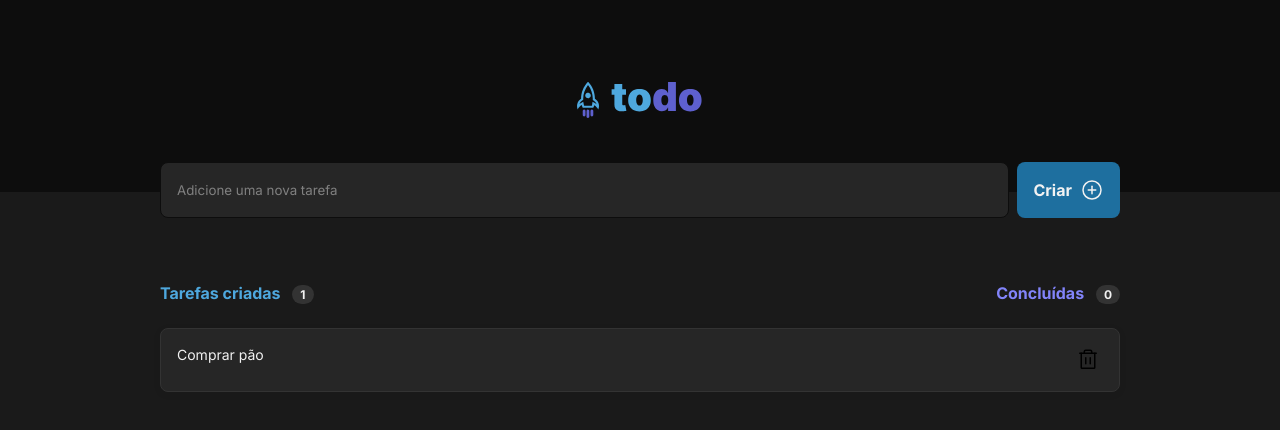
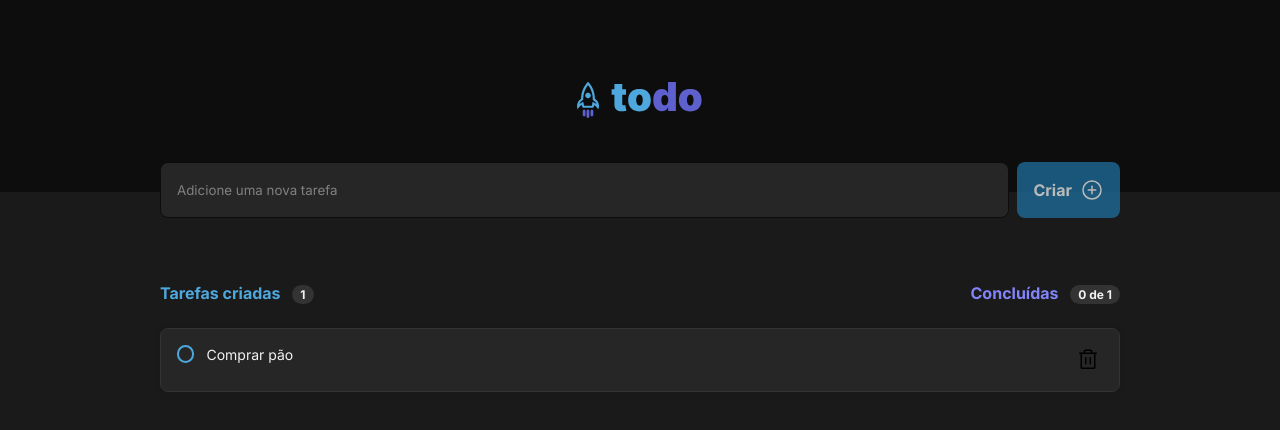
Before and after one commit to victorlucass/toDo-List, a React (Vite) app: page / in a window 1280 px wide. Both pictures are taken after a click on the button "Criar". Shown: the top 430 px of the page. Built offline with nearby package versions, Linux system fonts and the light colour scheme.

Commit message:
finish base project

```diff
--- a/src/App.tsx
+++ b/src/App.tsx
@@ -8,6 +8,7 @@ import "./styles/reset.scss";
 
 function App() {
   const [listTask, setListTask] = useState<TaskType[]>([]);
+
   function createTask(text: string) {
     const newTask: TaskType = {
       id: Math.floor(Math.random() * 10000),
@@ -26,12 +27,26 @@ function App() {
     setListTask(tasksWithoutDeletedOne);
   }
 
+  function updateStatusTask(id: number, status: boolean) {
+    const todosArray = [...listTask];
+    for (let i in todosArray) {
+      if (todosArray[i].id == id) {
+        todosArray[i].isDone = !status;
+      }
+    }
+    setListTask(todosArray);
+  }
+
   return (
     <div>
       <Header />
       <main className="main-content">
         <NewTask createTask={createTask} />
-        <TaskList tasks={listTask} deleteMethod={deleteTask} />
+        <TaskList
+          tasks={listTask}
+          deleteMethod={deleteTask}
+          updateStatusMethod={updateStatusTask}
+        />
       </main>
     </div>
   );
--- a/src/components/NewTask.module.scss
+++ b/src/components/NewTask.module.scss
@@ -28,6 +28,10 @@
     &:hover {
       background: var(--blue);
     }
+    &:disabled {
+      cursor: not-allowed;
+      opacity: 0.75;
+    }
   }
 
   input,
--- a/src/components/NewTask.tsx
+++ b/src/components/NewTask.tsx
@@ -4,6 +4,9 @@ import { ChangeEvent, useState } from "react";
 
 export function NewTask({ createTask }: any) {
   const [inputText, setInputText] = useState<string>("Comprar pão");
+  function handleNewCommentInvalid(event: any) {
+    event.target.setCustomValidity("Campo está vazio!");
+  }
   function handleTextInput(event: ChangeEvent<HTMLInputElement>) {
     setInputText(event.target.value);
   }
@@ -19,8 +22,9 @@ export function NewTask({ createTask }: any) {
         type="text"
         onChange={handleTextInput}
         value={inputText}
+        onInvalid={handleNewCommentInvalid}
       />
-      <button onClick={handleCreateTask}>
+      <button onClick={handleCreateTask} disabled={inputText == ""}>
         Criar <PlusCircle size={24} />
       </button>
     </div>
--- a/src/components/Task.tsx
+++ b/src/components/Task.tsx
@@ -1,21 +1,46 @@
 import { Trash } from "phosphor-react";
+import { useState } from "react";
 import { TaskType } from "../models/TaskType";
 import styles from "./Task.module.scss";
 
-export function Task({ id, isDone, onDeleteTask, text }: TaskType) {
+export function Task({
+  id,
+  onDeleteTask,
+  text,
+  updateStatusTask,
+  status_,
+}: TaskType) {
+  const [status, setStatus] = useState(false);
+
   function handleDeleteTask() {
-    onDeleteTask(id);
+    if (onDeleteTask) {
+      onDeleteTask(id);
+      const newListDone = status_.tasksDone.filter((task: any) => {
+        return task.id != id;
+      });
+      status_.setTasksDone(newListDone);
+    }
   }
   function handleChecked() {
-    console.log("teste");
+    setStatus(!status);
+    if (updateStatusTask) {
+      updateStatusTask(id, status);
+    }
   }
   return (
     <section className={styles.content}>
       <div className={styles.taskInfo}>
-        {/* <input type="checkbox" id="checkboxId" onChange={handleChecked} /> */}
+        <input
+          type="checkbox"
+          checked={status}
+          id={id.toString()}
+          onChange={handleChecked}
+        />
         {/* https://www.w3schools.com/howto/howto_css_custom_checkbox.asp */}
-        {/* <label htmlFor="checkboxId"></label> */}
-        <p>{text}</p>
+        <label htmlFor={id.toString()}></label>
+        <p className={status ? styles.textChecked : styles.textNotChecked}>
+          {text}
+        </p>
       </div>
       <button onClick={handleDeleteTask}>
         <Trash size={24} />
--- a/src/components/TaskList.tsx
+++ b/src/components/TaskList.tsx
@@ -1,10 +1,25 @@
 import { ClipboardText } from "phosphor-react";
+import { useEffect, useState } from "react";
 import { TaskArray } from "../models/TaskArray";
 import { TaskType } from "../models/TaskType";
 import { Task } from "./Task";
 import styles from "./TaskList.module.scss";
 
-export function TaskList({ tasks, deleteMethod }: TaskArray) {
+export function TaskList({
+  tasks,
+  deleteMethod,
+  updateStatusMethod,
+}: TaskArray) {
+  const [tasksDone, setTasksDone] = useState<TaskType[]>([]); //responsavel por pegar as tasks com status "DONE"
+
+  function updateTaskStatus(id: number, status: boolean) {
+    if (updateStatusMethod) {
+      updateStatusMethod(id, status);
+      const todosDones = tasks.filter((task) => task.isDone == true);
+      setTasksDone(todosDones);
+      console.log(todosDones);
+    }
+  }
   return (
     <>
       <section className={styles.content}>
@@ -12,7 +27,10 @@ export function TaskList({ tasks, deleteMethod }: TaskArray) {
           Tarefas criadas <span className={styles.counter}>{tasks.length}</span>
         </div>
         <div className={styles.done}>
-          Concluídas <span className={styles.counter}>0</span>
+          Concluídas{" "}
+          <span className={styles.counter}>
+            {tasksDone.length} de {tasks.length}
+          </span>
         </div>
       </section>
       {tasks.length == 0 ? (
@@ -31,6 +49,8 @@ export function TaskList({ tasks, deleteMethod }: TaskArray) {
               text={task.text}
               key={task.id}
               onDeleteTask={deleteMethod}
+              updateStatusTask={updateTaskStatus}
+              status_={{ tasksDone, setTasksDone }}
             />
           );
         })
--- a/src/models/TaskArray.ts
+++ b/src/models/TaskArray.ts
@@ -3,4 +3,5 @@ import { TaskType } from "./TaskType";
 export interface TaskArray {
   tasks: TaskType[];
   deleteMethod: (id: number) => void;
+  updateStatusMethod?: (id: number, status: boolean) => void;
 }
--- a/src/models/TaskType.ts
+++ b/src/models/TaskType.ts
@@ -1,6 +1,8 @@
 export interface TaskType {
   id: number;
-  text?: string;
+  text: string;
   isDone?: boolean;
-  onDeleteTask: (id: number) => void;
+  onDeleteTask?: (id: number) => void;
+  updateStatusTask?: (id: number, status: boolean) => void;
+  status_?: any;
 }
```
Also changed, not shown: src/components/Task.module.scss (+7 -1 lines).
